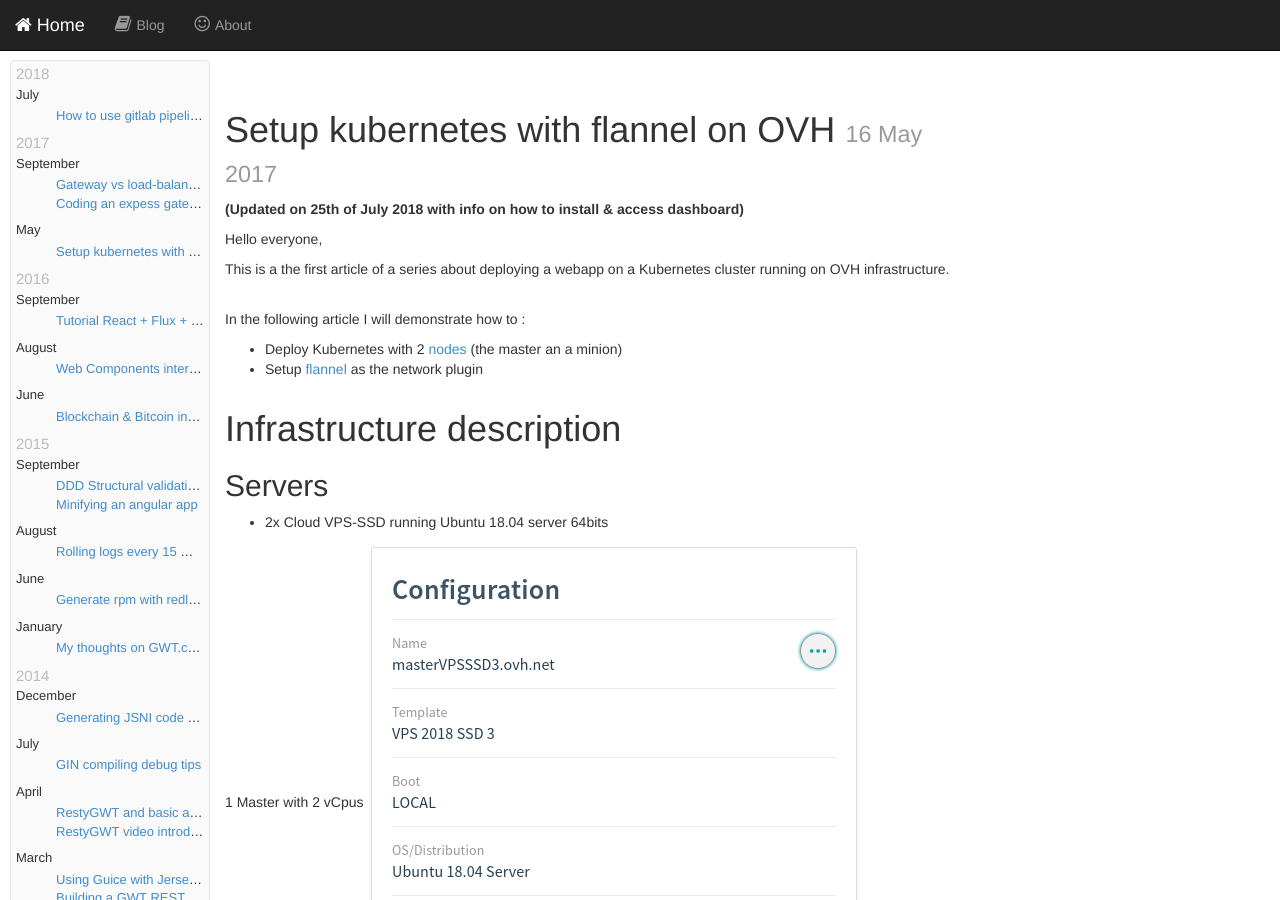
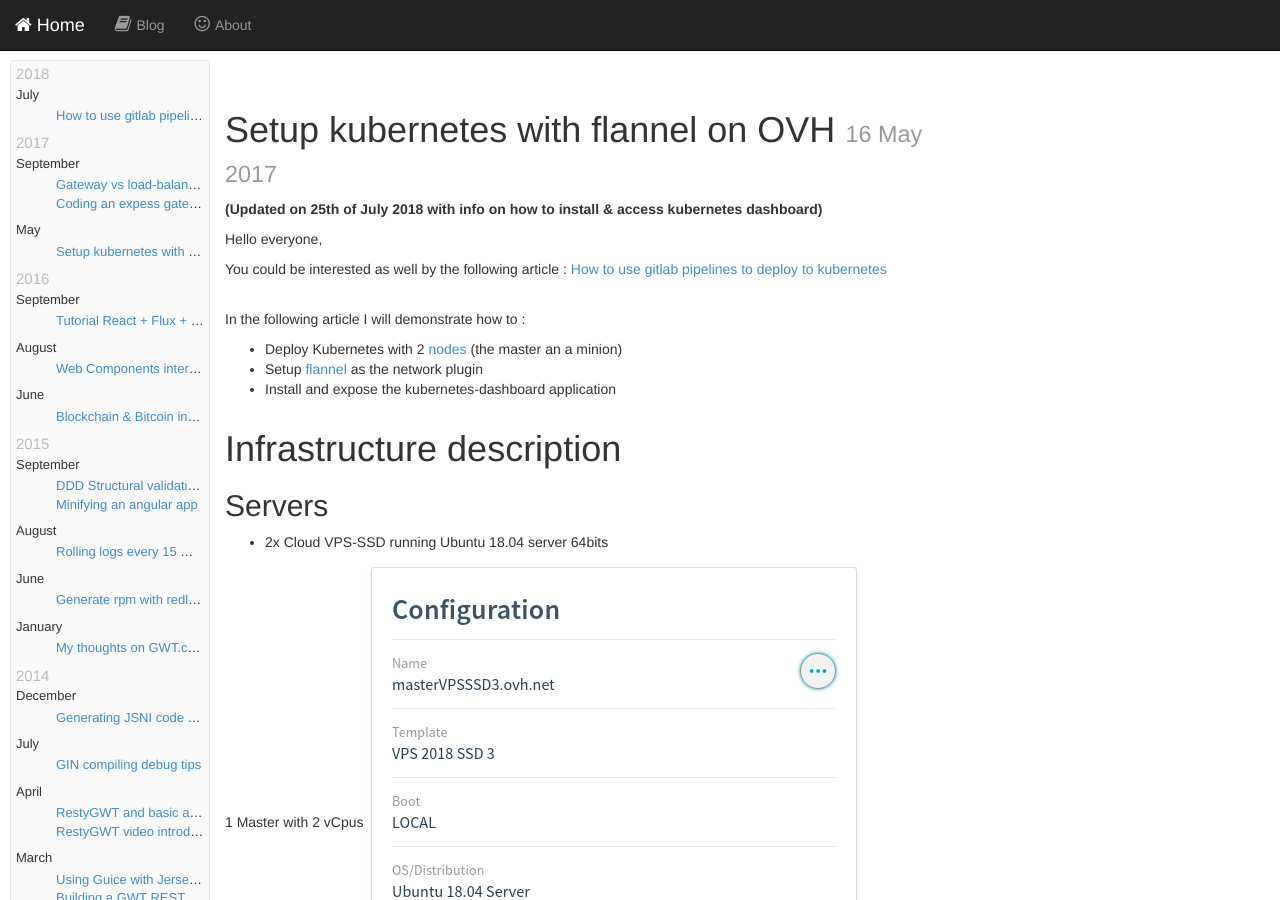
Before and after one commit to ronanquillevere/ronanquillevere.github.io, a Jekyll site: the page built from _posts/2017-05-16-kubernetes-ovh.markdown, in a window 1280 px wide and 900 px high. Built offline with Jekyll 4.4.1, drawn with Linux system fonts in a browser that asks for light colours; comment, search, counter and statistics services are not loaded.

Commit message:
link to other article

```diff
--- a/_posts/2017-05-16-kubernetes-ovh.markdown
+++ b/_posts/2017-05-16-kubernetes-ovh.markdown
@@ -6,16 +6,17 @@
 Categories: [devops]
 ---
 
-**(Updated on 25th of July 2018 with info on how to install & access dashboard)**
+**(Updated on 25th of July 2018 with info on how to install & access kubernetes dashboard)**
 
 Hello everyone,
 
-This is a the first article of a series about deploying a webapp on a Kubernetes cluster running on OVH infrastructure.
+You could be interested as well by the following article : [How to use gitlab pipelines to deploy to kubernetes](2018/07/30/gitlab-pipelines-deploy-kubernetes-ovh.html)
 
 <br>In the following article I will demonstrate how to :
 
 - Deploy Kubernetes with 2 [nodes](https://kubernetes.io/docs/concepts/architecture/nodes/) (the master an a minion)
 - Setup [flannel](https://github.com/coreos/flannel) as the network plugin
+- Install and expose the kubernetes-dashboard application
 
 # Infrastructure description
 
```
